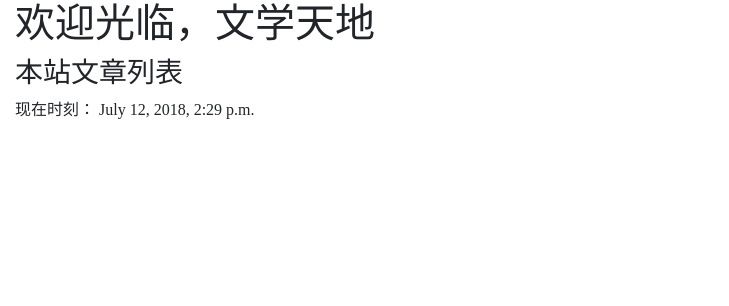
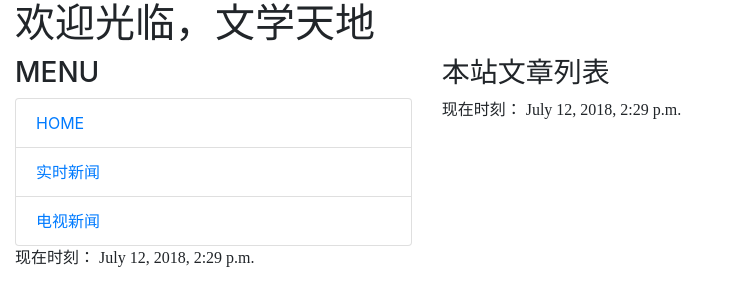
Before and after one commit to sunding009/django16, a Django app: page / in a window 1280 px wide. Shown: the top 306 px of the page, without its empty margins (0-729 px from the left). Run offline with Django 3.2, Linux system fonts and the light colour scheme; data that the repository does not hold is empty; some libraries are stand-ins or nearby versions.

Commit message:
2.4.1 js+css=bootstrap 02

```diff
--- a/mblog/templates/base.html
+++ b/mblog/templates/base.html
@@ -33,19 +33,59 @@
 <body>
     <div class="container-fluid">
         {% include 'header.html' %}
+        <div class="row">
+            <div class="col-sm-4 col-md-4">
                 <div class="panel panel-default">
                     <div class="panel-heading">
-                {% block headmessage %}
-                {% endblock %}
+                        <h3>
+                            MENU
+                        </h3>
                     </div>
                     <div class="panel-body">
-                {% block content %}
-                {% endblock %}
+                        <div class="list-group">
+                            <a href="/" class="list-group-item">
+                                HOME
+                            </a>
+                            <a href="http://tar.so/news" class="list-group-item">
+                                实时新闻
+                            </a>
+                            <a href="http://drho.tw/news" class="list-group-item">
+                                电视新闻
+                            </a>
+                        </div>
+                        <script type="text/javascript"
+                                src="http://feedjit.com/server/">
+                        </script>
+                        <noscript>
+                            <a href="http://feedjit.com/">
+                                Live Traffic Status
+                            </a>
+                        </noscript>
                     </div>
                     <div class="panel-footer">
                         {% include 'footer.html' %}
                     </div>
                 </div>
             </div>
+            <div class="col-sm-8 col-md-8">
+                <div class="panel panel-default">
+                    <div class="panel-heading">
+                        {% block headmessage %}
+                        {% endblock%}
+                    </div>
+                    <div class="panel-body">
+                        {% block content %}
+                        {% endblock%}
+                        <script>
+
+                        </script>
+                    </div>
+                    <div class="panel-footer">
+                        {% include 'footer.html' %}
+                    </div>
+                </div>
+            </div>
+        </div>
+    </div>
 </body>
 </html>
```
Lines whose indentation alone changed are shown as unchanged.
